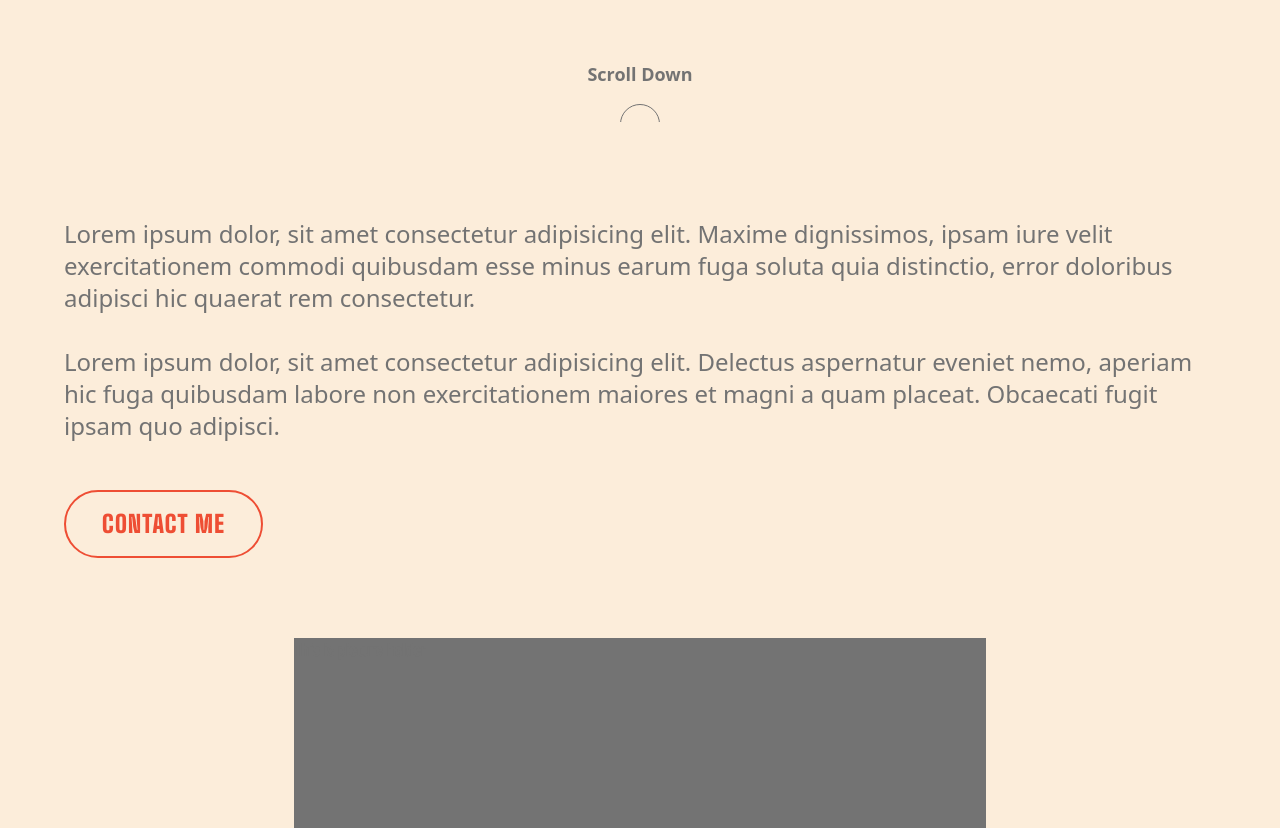
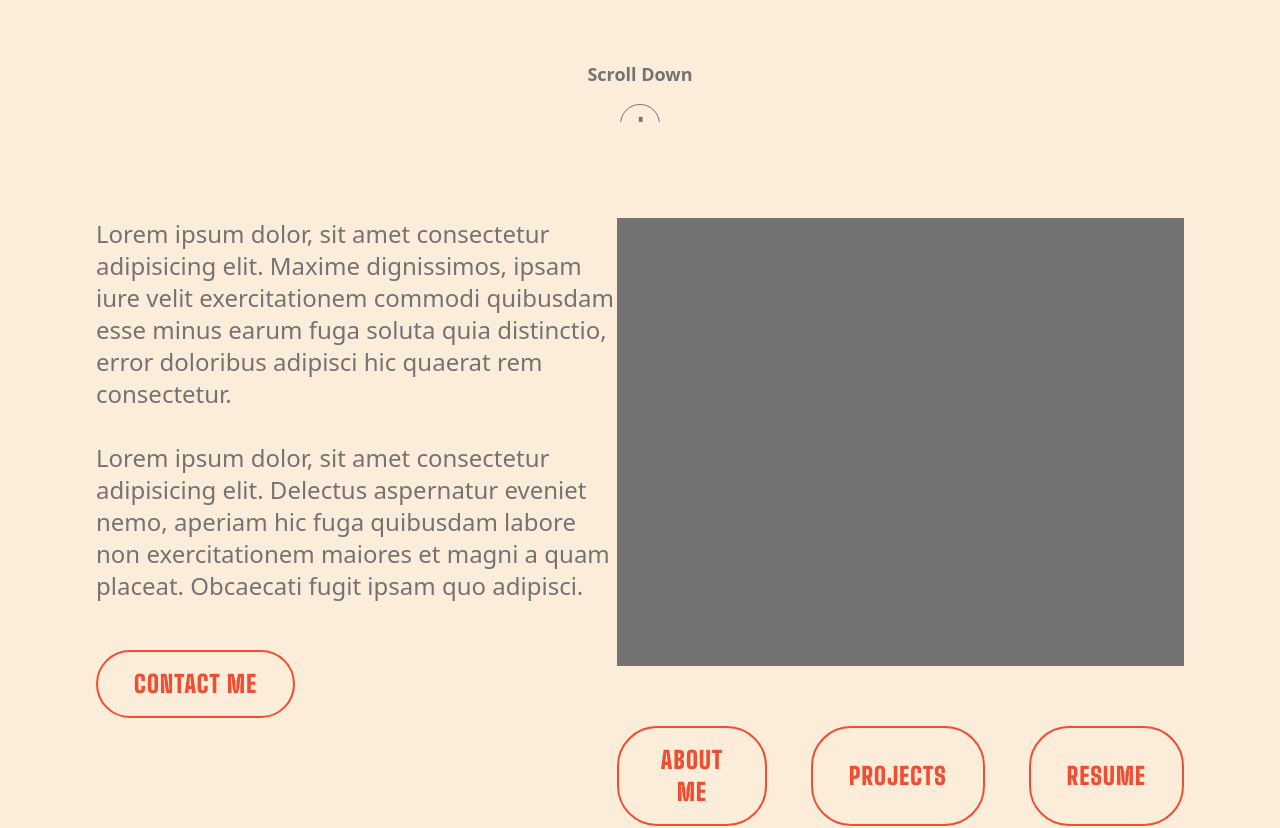
Before and after one commit to vibe-coder/david-irinyemi-portfolio-main, a Next.js app in the folder david-irinyemi-portfolio/david-irinyemi-portfolio/: page / in a window 1280 px wide. Shown: the part 680-1508 px from the top of the page. Built offline with nearby package versions, Linux system fonts and the light colour scheme.

Commit message:
Configured Home, Section 2 for large screen

```diff
--- a/david-irinyemi-portfolio/david-irinyemi-portfolio/src/app/Home Sections/Section2.jsx
+++ b/david-irinyemi-portfolio/david-irinyemi-portfolio/src/app/Home Sections/Section2.jsx
@@ -1,14 +1,14 @@
 
 const Section2 = () => {
   return(
-    <section className="px-8 py-24 md:px-16 md:flex md:flex-col">
-      <div className="text-text-gray md:w-[10 0%]">
+    <section className="px-8 py-24 md:px-16 md:flex md:flex-col lg:flex-row lg:px-24 lg:justify-between lg:h-screen">
+      <div className="text-text-gray md:w-[100%] lg:w-[50%]">
         <p className='font-sans font-normal md:text-2xl'>Lorem ipsum dolor, sit amet consectetur adipisicing elit. Maxime dignissimos, ipsam iure velit exercitationem commodi quibusdam esse minus earum fuga soluta quia distinctio, error doloribus adipisci hic quaerat rem consectetur. <br/> <br/> Lorem ipsum dolor, sit amet consectetur adipisicing elit. Delectus aspernatur eveniet nemo, aperiam hic fuga quibusdam labore non exercitationem maiores et magni a quam placeat. Obcaecati fugit ipsam quo adipisci.</p>
         <button className="border-2 border-burnt-orange px-5 py-2 rounded-3xl text-burnt-orange mt-6 font-bold animation duration-200 ease-in-out hover:text-text-gray hover:border-text-gray tracking-wider md:text-2xl md:rounded-[40px] md:mt-12 md:px-9 md:py-4">CONTACT ME</button>
       </div>
 
-      <div className="mt-14 md:flex md:flex-col md:items-center md:mt-20">
-        <div className="bg-text-gray text-text-gray h-[26rem] md:h-[30rem] md:w-[60%]">
+      <div className="mt-14 md:flex md:flex-col md:items-center md:mt-20 lg:mt-0">
+        <div className="bg-text-gray text-text-gray h-[26rem] md:h-[30rem] lg:h-[40rem] md:w-[60%] lg:w-full">
           This is picture holder
         </div>
 
```
